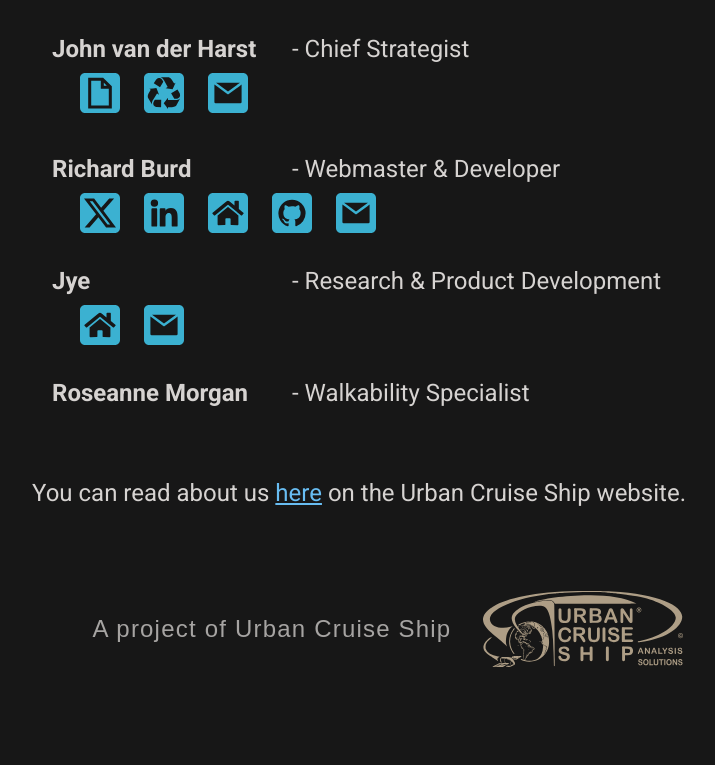
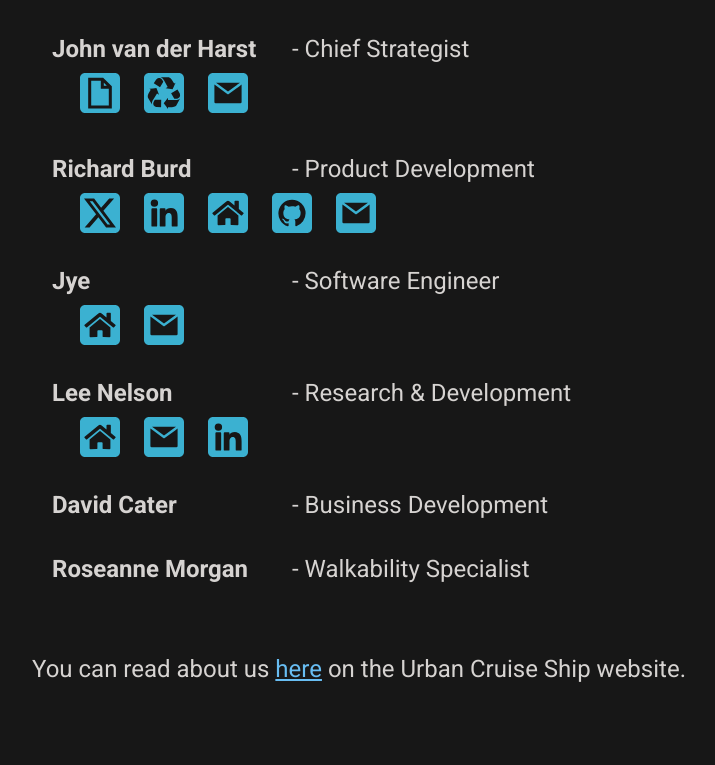
Before and after one commit to Richard-Burd/urban-footnotes-landing, a Next.js app: page /team in a window 1280 px wide. Shown: the part 560-1325 px from the top of the page, without its empty margins (272-987 px from the left). Built offline with nearby package versions, Linux system fonts and the light colour scheme; a web font is replaced by a local one.

Commit message:
added David & Lee to team page

```diff
--- a/pages/team.js
+++ b/pages/team.js
@@ -27,7 +27,7 @@ export default function Team() {
             Currently our team consists of the following individuals:
           </p>
           <ul className="mb-14 hidden list-disc pl-5 lg:block">
-            <li className="flex">
+            <li className="flex" id="john-van-der-harst">
               <span className="w-60 pb-10 font-bold">
                 <div>John van der Harst</div>
                 <div className="social-media-icons ml-4 mt-2 flex flex-row">
@@ -56,7 +56,8 @@ export default function Team() {
               </span>
               <span>- Chief Strategist</span>
             </li>
-            <li className="flex">
+
+            <li className="flex" id="richard-burd">
               <span className="w-60 pb-8 font-bold">
                 <div>Richard Burd</div>
                 <div className="social-media-icons ml-4 mt-2 flex flex-row">
@@ -97,9 +98,10 @@ export default function Team() {
                   </div>
                 </div>
               </span>
-              <span>- Webmaster & Developer</span>
+              <span>- Product Development</span>
             </li>
-            <li className="flex">
+
+            <li className="flex" id="jye">
               <span className="w-60 pb-8 font-bold">
                 <div>Jye</div>
                 <div className="social-media-icons ml-4 mt-2 flex flex-row">
@@ -119,9 +121,63 @@ export default function Team() {
                   </div>
                 </div>
               </span>
-              <span>- Research & Product Development</span>
+              <span>- Software Engineer</span>
             </li>
-            <li className="flex">
+
+            <li className="flex" id="lee-nelson">
+              <span className="w-60 pb-8 font-bold">
+                <div>Lee Nelson</div>
+                <div className="social-media-icons ml-4 mt-2 flex flex-row">
+                  <div className="mx-3">
+                    <SocialMediaIcon
+                      icon="home"
+                      hyperLink="https://www.supremelifeforce.info/"
+                      {...socialMediaIconProps}
+                    />
+                  </div>
+                  <div className="mx-3">
+                    <SocialMediaIcon
+                      icon="email"
+                      hyperLink="mailto:lee@urbancruiseship.org"
+                      {...socialMediaIconProps}
+                    />
+                  </div>
+                  <div className="mx-3">
+                    <SocialMediaIcon
+                      icon="linkedin"
+                      hyperLink="https://www.linkedin.com/in/lee-nelson-b5701981"
+                      {...socialMediaIconProps}
+                    />
+                  </div>
+                </div>
+              </span>
+              <span>- Research & Development</span>
+            </li>
+
+            <li className="flex" id="david-cater">
+              <span className="w-60 pb-8 font-bold">
+                <div>David Cater</div>
+                {/* <div className="social-media-icons ml-4 mt-2 flex flex-row">
+                  <div className="mx-3">
+                    <SocialMediaIcon
+                      icon="home"
+                      hyperLink="https://jyeartstudio.com/"
+                      {...socialMediaIconProps}
+                    />
+                  </div>
+                  <div className="mx-3">
+                    <SocialMediaIcon
+                      icon="email"
+                      hyperLink="mailto:jye.art.studio@gmail.com"
+                      {...socialMediaIconProps}
+                    />
+                  </div>
+                </div> */}
+              </span>
+              <span>- Business Development</span>
+            </li>
+
+            <li className="flex" id="roseanne-morgan">
               <span className="w-60 pb-3 font-bold">Roseanne Morgan</span>
               <span>- Walkability Specialist</span>
             </li>
@@ -161,8 +217,8 @@ export default function Team() {
               </div>
             </li>
             <li className="mb-8 pb-3">
-              <div className="font-bold">Richard Burd</div>
-              <div>Webmaster & Developer</div>
+              <div className="font-bold">Richard Burds</div>
+              <div>Webmaster & Developers</div>
               <div className="social-media-icons ml-4 mt-2 flex -translate-y-1 flex-row flex-wrap">
                 <div className="mx-2 py-2">
                   <SocialMediaIcon
@@ -211,6 +267,66 @@ export default function Team() {
                 </div>
               </div>
             </li>
+
+            <li className="mb-8 pb-3">
+              <div className="font-bold">Jye</div>
+              <div>Research & Product Development</div>
+              <div className="social-media-icons ml-4 mt-2 flex -translate-y-1 flex-row flex-wrap">
+                <div className="mx-2 py-2">
+                  <SocialMediaIcon
+                    icon="home"
+                    hyperLink="https://jyeartstudio.com/"
+                    width="30"
+                    height="30"
+                    {...socialMediaIconProps}
+                  />
+                </div>
+                <div className="mx-2 py-2">
+                  <SocialMediaIcon
+                    icon="email"
+                    hyperLink="mailto:jye.art.studio@gmail.com"
+                    width="30"
+                    height="30"
+                    {...socialMediaIconProps}
+                  />
+                </div>
+              </div>
+            </li>
+
+            <li className="mb-8 pb-3">
+              <div className="font-bold">Lee Nelson</div>
+              <div>Research & Product Development</div>
+              <div className="social-media-icons ml-4 mt-2 flex -translate-y-1 flex-row flex-wrap">
+                <div className="mx-2 py-2">
+                  <SocialMediaIcon
+                    icon="home"
+                    hyperLink="https://www.supremelifeforce.info/"
+                    width="30"
+                    height="30"
+                    {...socialMediaIconProps}
+                  />
+                </div>
+                <div className="mx-2 py-2">
+                  <SocialMediaIcon
+                    icon="email"
+                    hyperLink="mailto:lee@urbancruiseship.org"
+                    width="30"
+                    height="30"
+                    {...socialMediaIconProps}
+                  />
+                </div>
+                <div className="mx-2 py-2">
+                  <SocialMediaIcon
+                    icon="linkedin"
+                    hyperLink="https://www.linkedin.com/in/lee-nelson-b5701981/"
+                    width="30"
+                    height="30"
+                    {...socialMediaIconProps}
+                  />
+                </div>
+              </div>
+            </li>
+
             <li className="mb-8 pb-3">
               <div className="font-bold">Jye</div>
               <div>Research & Product Development</div>
```
